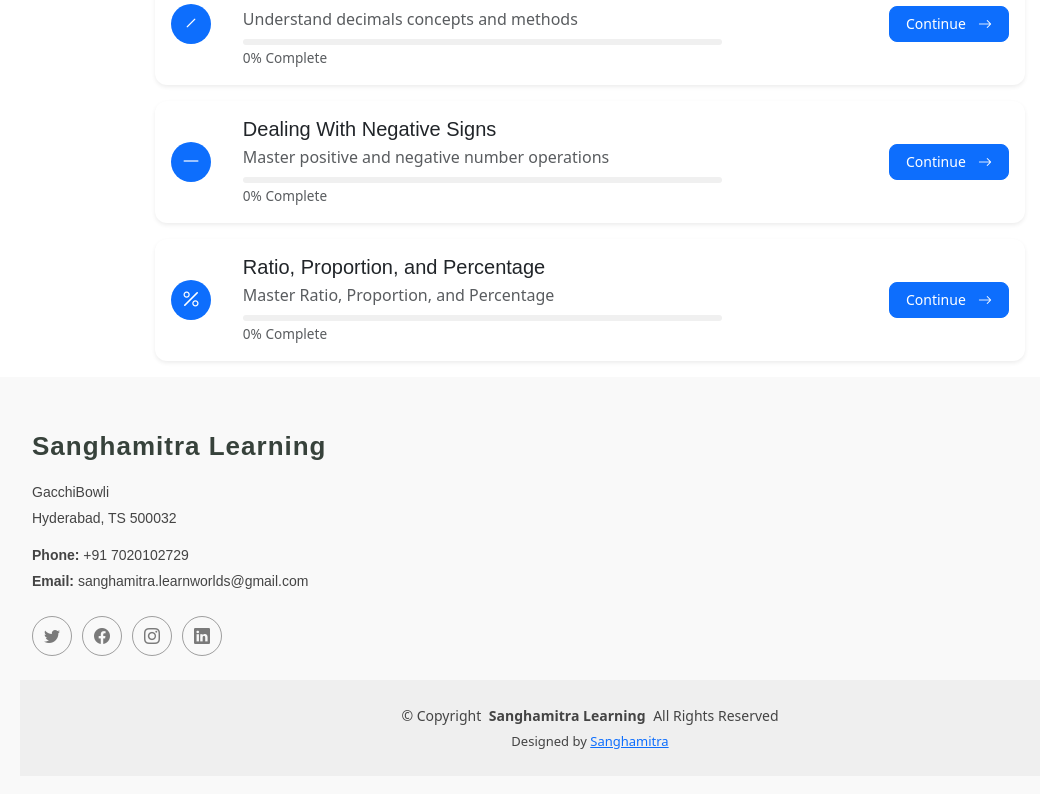
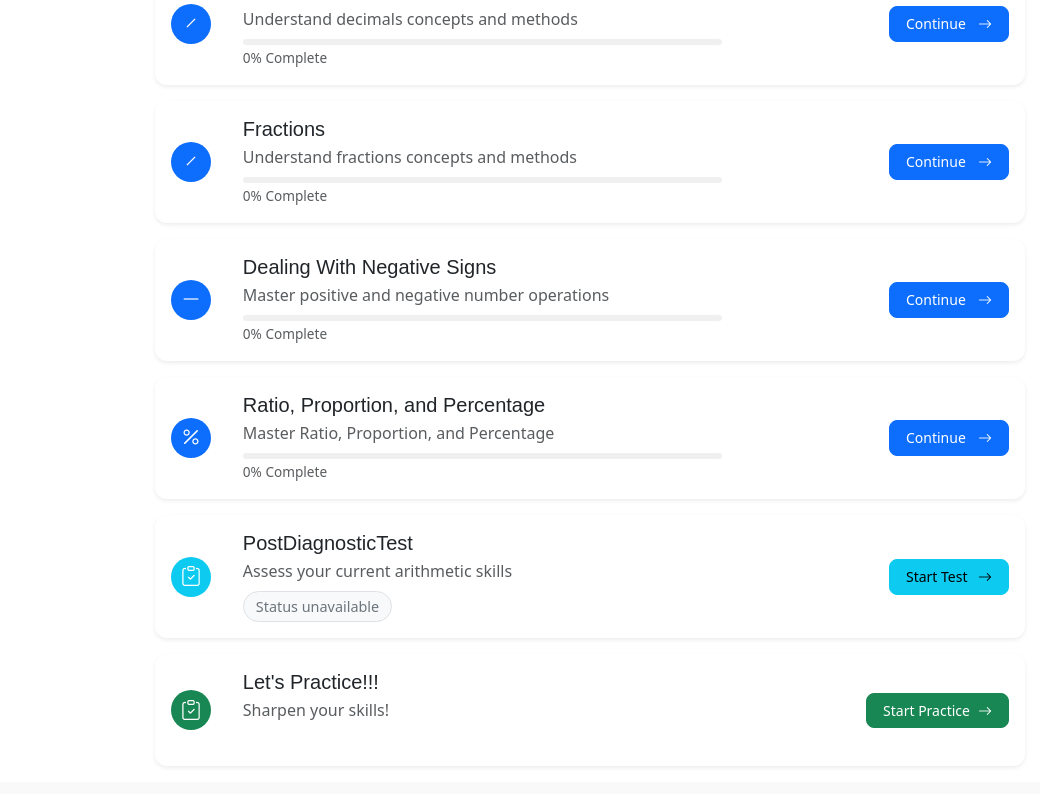
Before and after one commit to vaibhavselkar/Sanghamitra_learning, a React (Create React App) app in the folder frontend/: page /math/arithmetic in a window 1280 px wide. Shown: the part 1186-1980 px from the top of the page, without its empty margins (50-1090 px from the left). Built offline with nearby package versions, Linux system fonts and the light colour scheme; no server answers.

Commit message:
Update Arithmetic.js

```diff
--- a/frontend/src/pages/Math/Arithmetic/Arithmetic.js
+++ b/frontend/src/pages/Math/Arithmetic/Arithmetic.js
@@ -14,6 +14,7 @@ const Arithmetic = () => {
     negativeSigns: 0,
     ratioPercentage: 0,
     decimals: 0,
+    fractions: 0,
   });
 
   useEffect(() => {
@@ -62,6 +63,7 @@ const Arithmetic = () => {
           { id: "dealing-with-negative-sign", total: 34, progressKey: "negativeSigns" },
           { id: "ratio-proportion-percentage", total: 30, progressKey: "ratioPercentage" },
           { id: "decimals", total: 30, progressKey: "decimals" },
+          { id: "fractions", total: 30, progressKey: "fractions" }
 
         ];
 
@@ -112,7 +114,7 @@ const Arithmetic = () => {
       description: "Assess your current arithmetic skills",
       icon: "bi-clipboard-check",
       color: "info",
-      link: "/math/arithmetic/pre-diagnostic-test", // ← UPDATED ROUTE
+      link: "/math/arithmetic/pre-diagnostic-test",
       isTest: true
     },
     {
@@ -161,6 +163,15 @@ const Arithmetic = () => {
       progress: progressData.decimals
     },
     {
+      id: "fractions",
+      title: "Fractions",
+      description: "Understand fractions concepts and methods",
+      icon: "bi-slash",
+      color: "primary",
+      link: "/math/arithmetic/fractions",
+      progress: progressData.fractions
+    },
+    {
       id: "dealingwithnegativesign",
       title: "Dealing With Negative Signs",
       description: "Master positive and negative number operations",
@@ -178,6 +189,24 @@ const Arithmetic = () => {
       link: "/math/arithmetic/ratioproportionpercentage",
       progress: progressData.ratioPercentage
     },
+    {
+      id: "post-diagnostic",
+      title: "PostDiagnosticTest",
+      description: "Assess your current arithmetic skills",
+      icon: "bi-clipboard-check",
+      color: "info",
+      link: "/math/arithmetic/post-diagnostic-test",
+      isTest: true
+    },
+    {
+      id: "arithmetic-assessment",
+      title: "Let's Practice!!!",
+      description: "Sharpen your skills!",
+      icon: "bi-clipboard-check",
+      color: "success",
+      link: "/math/arithmetic/arithmetic-assessment",
+      hideProgress: true // This flag hides progress bar and details
+    }
   ];
 
   return (
@@ -244,6 +273,7 @@ const Arithmetic = () => {
                     <h4 className="mb-1 fs-5">{course.title}</h4>
                     <p className="text-muted mb-2 fs-6">{course.description}</p>
                     {course.isTest ? (
+                      // Show test status for tests
                       <div id="test-status-container">
                         <span
                           className={`test-status ${
@@ -270,7 +300,11 @@ const Arithmetic = () => {
                           {testStatus}
                         </span>
                       </div>
+                    ) : course.hideProgress ? (
+                      // Show nothing for items with hideProgress flag (Let's Practice)
+                      <div style={{ height: "20px" }}></div>
                     ) : (
+                      // Show progress bar for regular courses
                       <>
                         <div
                           className="progress"
@@ -300,7 +334,7 @@ const Arithmetic = () => {
                   <div className="col-lg-4 col-md-4 text-end">
                     <Link
                       to={course.link}
-                      className="btn btn-primary btn-sm"
+                      className={`btn btn-${course.color} btn-sm`}
                       style={{
                         minWidth: "120px",
                         padding: "0.4rem 1rem",
@@ -310,7 +344,10 @@ const Arithmetic = () => {
                         justifyContent: "space-between"
                       }}
                     >
-                      <span>{course.isTest ? "Start Test" : "Continue"}</span>
+                      <span>
+                        {course.isTest ? "Start Test" :
+                         course.hideProgress ? "Start Practice" : "Continue"}
+                      </span>
                       <i className="bi bi-arrow-right ms-2"></i>
                     </Link>
                   </div>
```
